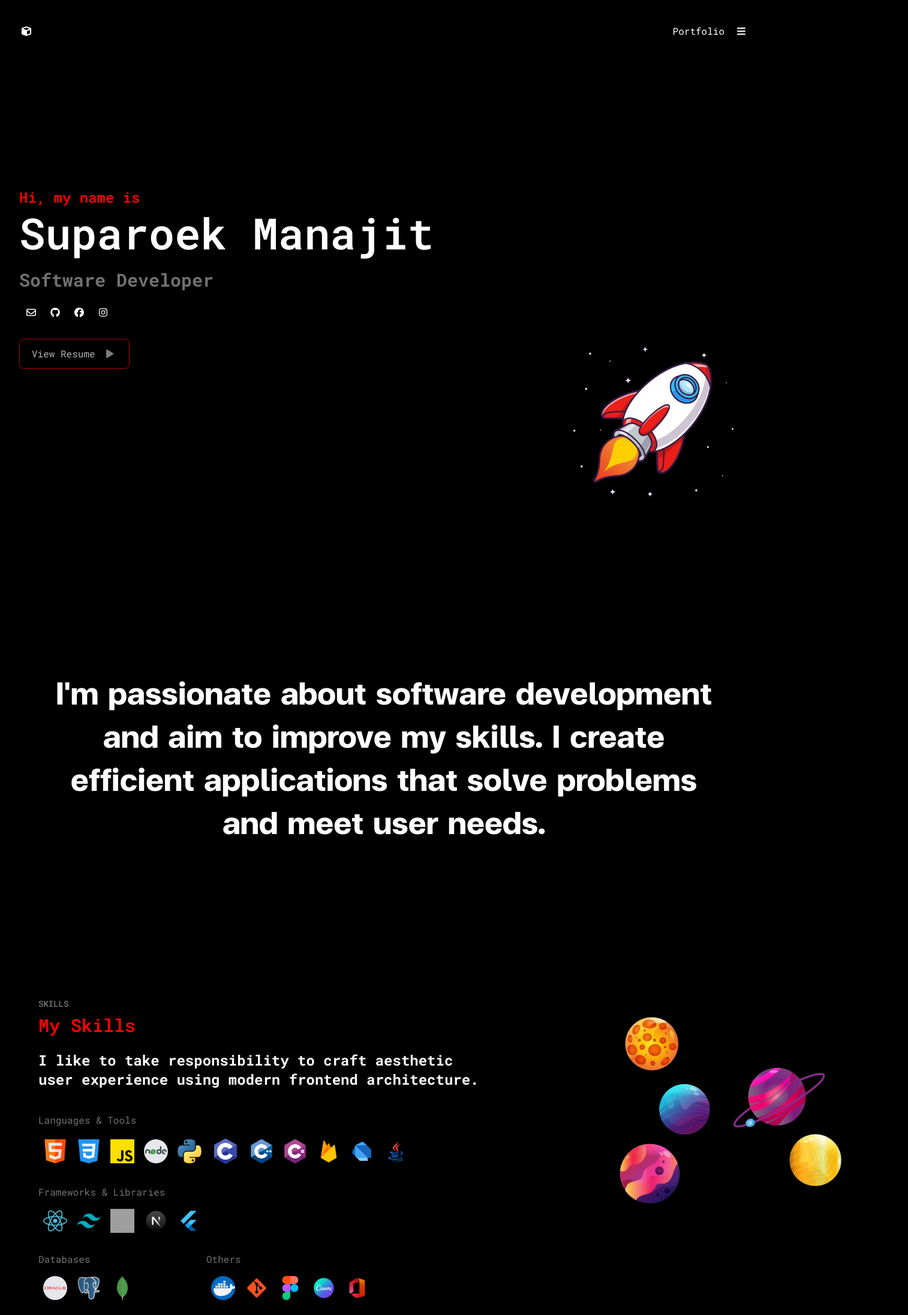
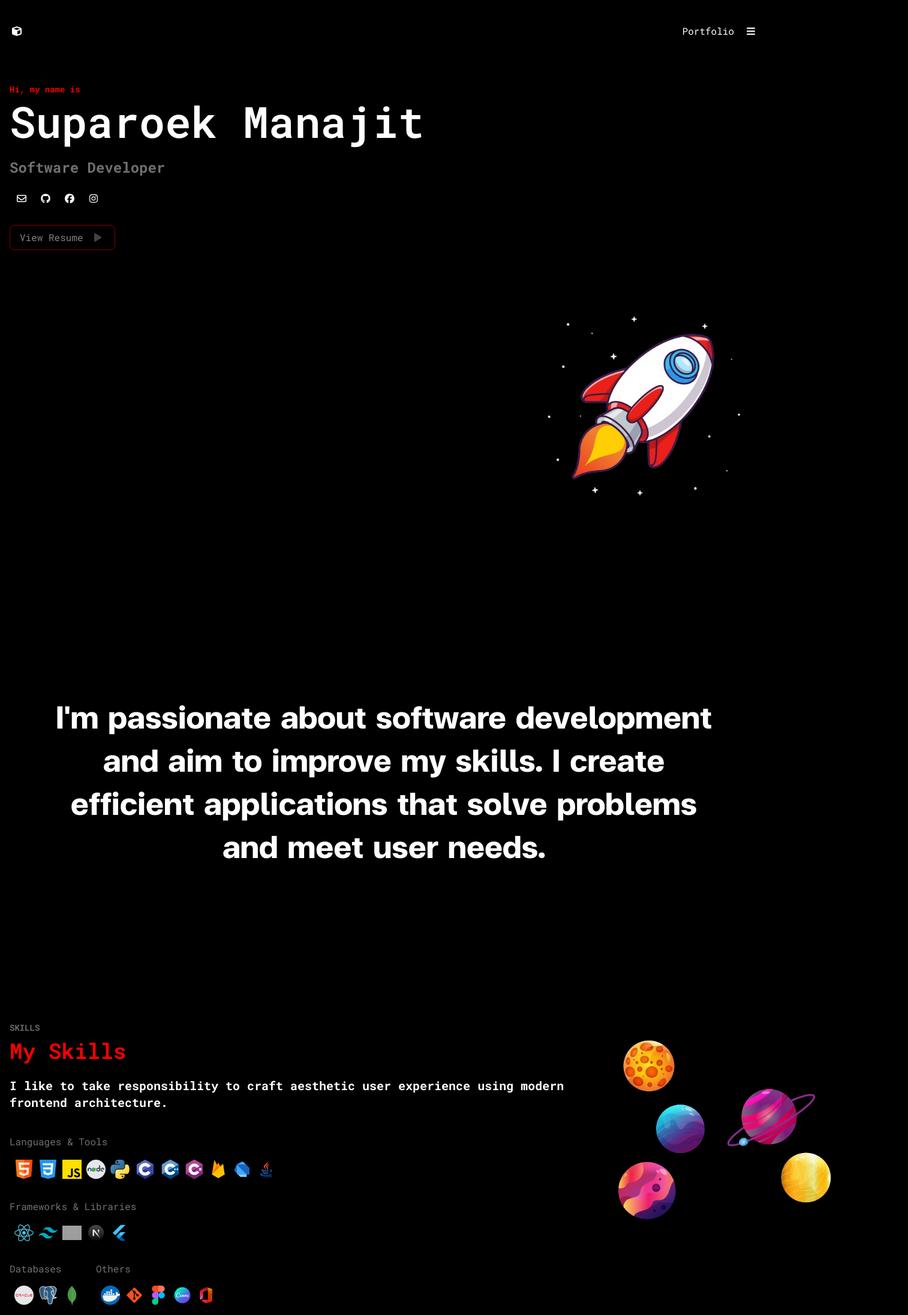
Before and after one commit to supxroek/my-portfolio, a Next.js app: page / in a window 1280 px wide. Shown: the top 2193 px of the page at 60% size, 1514 px wide, since content can reach past the window. Built offline with nearby package versions, Linux system fonts and the light colour scheme; grey boxes are pictures that could not be loaded.

Commit message:
update resposive

```diff
--- a/src/app/page.jsx
+++ b/src/app/page.jsx
@@ -6,30 +6,32 @@ import { faFacebook, faGithub, faInstagram } from "@fortawesome/free-brands-svg-
 
 export default function Page() {
   return (
-    <main className="mx-auto my-10 max-w-7xl px-2 sm:px-4 md:px-6 lg:px-8">
+    <main className="mx-auto my-10 px-4">
       {/* Navbar */}
-      <nav className="flex justify-between sticky top-10">
+      <nav className="flex justify-between sticky top-10 ">
         <a href="/">
           <FontAwesomeIcon icon={faCube} className="w-6 h-6" />
         </a>
 
         <div className="flex space-x-4">
           <a>Portfolio</a>
-          <a href="#">
+          <a>
             <FontAwesomeIcon icon={faBars} className="w-6 h-6" />
           </a>
         </div>
       </nav>
 
       {/* ABOUT ME */}
-      <main className="flex flex-col lg:flex-row h-screen justify-between">
-        <div className="flex flex-col justify-center">
+      <section className="grid h-screen mt-10">
+        <div className="grid items-center">
           <div>
-            <h1 className="font-semibold text-xl sm:text-2xl mb-2 text-[#FF0000]">
+            <h1 className="font-semibold text-[#FF0000] text-sm">
               Hi, my name is
             </h1>
-            <h1 className="font-semibold text-3xl sm:text-4xl lg:text-7xl">Suparoek Manajit</h1>
-            <h1 className="font-bold text-lg sm:text-xl lg:text-3xl my-6 text-[#aaaa] ">
+            <h1 className="font-semibold mt-2 text-4xl md:text-5xl lg:text-7xl">
+              Suparoek Manajit
+            </h1>
+            <h1 className="font-bold my-6 text-[#aaaa] text-xl sm:text-2xl">
               Software Developer
             </h1>
 
@@ -65,7 +67,7 @@ export default function Page() {
 
             <div className="mt-8">
               <a href="/resume.pdf" target="_blank" className="animate-pulse">
-                <span className="px-4 py-2 sm:px-5 sm:py-3 inline-flex border-1 items-center border-[#FF0000]  rounded-lg shadow-md transition duration-1000 bg-transparent hover:bg-[#FF0000]">
+                <span className="px-4 py-2 inline-flex border-1 items-center border-[#FF0000]  rounded-lg shadow-md transition duration-700 bg-transparent hover:bg-[#FF0000]">
                   View Resume
                   <FontAwesomeIcon
                     icon={faPlay}
@@ -77,154 +79,172 @@ export default function Page() {
           </div>
         </div>
 
-        <div className="flex items-end justify-end mt-10 lg:mt-0">
+        <div className="flex items-center justify-center sm:justify-end">
           <img
             src="/rocket2.png"
-            className="rounded-lg shadow-lg w-32 sm:w-40 md:w-60 lg:w-80 h-auto"
+            className="rounded-lg shadow-lg w-50 h-auto sm:w-80 md:w-96"
           />
         </div>
-      </main>
+      </section>
 
       {/* PASSION */}
-      <main className="flex h-screen items-center justify-center px-2 sm:px-4 md:px-6 lg:px-8">
+      <section className="flex h-screen items-center justify-center">
         <div className="inline-block">
           <h1
-            className={`${FCIBold.className} font-bold text-3xl sm:text-4xl md:text-5xl lg:text-7xl text-center max-w-6xl`}
+            className={`${FCIBold.className} text-center max-w-6xl font-bold text-4xl sm:text-5xl md:text-6xl lg:text-7xl`}
           >
             I'm passionate about software development and aim to improve my
             skills. I create efficient applications that solve problems and meet
             user needs.
           </h1>
         </div>
-      </main>
+      </section>
 
       {/* SKILLS */}
-      <main className="grid grid-cols-1 lg:grid-cols-[80%_40%] h-screen justify-between px-2 sm:px-4 md:px-6 lg:px-8">
-        <div>
+      <section className="grid h-screen-auto">
+        <div className="grid sm:grid-cols-[80%_40%] sm:justify-between">
+          <div className="grid">
             <h1 className="font-semibold text-sm mb-2 text-[#aaaa]">SKILLS</h1>
-          <h1 className="font-semibold text-3xl text-[#FF0000]">My Skills</h1>
-          <h1 className="font-bold text-xl sm:text-2xl mt-6 w-[80%]">
+            <h1 className="font-semibold text-2xl text-[#FF0000] sm:text-4xl">
+              My Skills
+            </h1>
+            <h1 className="font-bold text-sm sm:text-xl mt-6">
               I like to take responsibility to craft aesthetic user experience
               using modern frontend architecture.
             </h1>
 
             <h1 className="mt-10 text-[#aaaa]">Languages & Tools</h1>
-          <div className="flex flex-wrap space-x-4 mt-2 p-2 items-center">
-            <img src="/html.png" className="w-8 sm:w-10 h-8 sm:h-10" />
-            <img src="/css.png" className="w-8 sm:w-10 h-8 sm:h-10" />
-            <img src="/js.png" className="w-8 sm:w-10 h-8 sm:h-10" />
+            <div className="flex flex-wrap space-x-2 mt-2 p-2 items-center">
+              <img src="/html.png" className="w-8" />
+              <img src="/css.png" className="w-8" />
+              <img src="/js.png" className="w-8" />
               <img
                 src="/nodejs.png"
-              className="w-8 sm:w-10 h-8 sm:h-10 p-0.5 bg-gray-200 rounded-full"
+                className="w-8 p-0.5 bg-gray-200 rounded-full"
               />
-            <img src="/python.png" className="w-8 sm:w-10 h-8 sm:h-10" />
-            <img src="/c.png" className="w-10 sm:w-12 h-10 sm:h-12" />
-            <img src="/c-plus.png" className="w-8 sm:w-10 h-8 sm:h-10" />
-            <img src="/c-sharp.png" className="w-8 sm:w-10 h-8 sm:h-10" />
-            <img src="/firebase.png" className="w-8 sm:w-10 h-8 sm:h-10" />
-            <img src="/dart.png" className="w-8 sm:w-10 h-8 sm:h-10" />
-            <img src="/java.png" className="w-8 sm:w-10 h-8 sm:h-10" />
+              <img src="/python.png" className="w-8" />
+              <img src="/c.png" className="w-9" />
+              <img src="/c-plus.png" className="w-8" />
+              <img src="/c-sharp.png" className="w-8" />
+              <img src="/firebase.png" className="w-8" />
+              <img src="/dart.png" className="w-8" />
+              <img src="/java.png" className="w-8" />
             </div>
 
             <h1 className="mt-6 text-[#aaaa]">Frameworks & Libraries</h1>
-          <div className="flex flex-wrap space-x-4 mt-2 p-2 items-center">
-            <img src="/react.png" className="w-8 sm:w-10 h-8 sm:h-10" />
-            <img src="/tailwindcss.png" className="w-8 sm:w-10 h-8 sm:h-10" />
-            <img src="/vite.png" className="w-8 sm:w-10 h-8 sm:h-10" />
-            <img src="/nextjs.png" className="w-8 sm:w-10 h-8 sm:h-10" />
-            <img src="/flutter.png" className="w-8 sm:w-10 h-8 sm:h-10" />
+            <div className="flex flex-wrap space-x-2 mt-2 p-2 items-center">
+              <img src="/react.png" className="w-8" />
+              <img src="/tailwindcss.png" className="w-8" />
+              <img src="/vite.png" className="w-8" />
+              <img src="/nextjs.png" className="w-8" />
+              <img src="/flutter.png" className="w-8" />
             </div>
 
-          <div className="grid-cols-2 inline-grid">
+            <div className="sm:flex gap-x-4">
               <div>
                 <h1 className="mt-6 text-[#aaaa]">Databases</h1>
-              <div className="flex flex-wrap space-x-4 mt-2 p-2 items-center">
+                <div className="flex flex-wrap space-x-2 mt-2 p-2 items-center">
                   <img
                     src="/oracle.png"
-                  className="w-8 sm:w-10 h-8 sm:h-10 p-0.5 bg-gray-200 rounded-full"
+                    className="w-8 p-0.5 bg-gray-200 rounded-full"
                   />
-                <img src="/postgresql.png" className="w-8 sm:w-10 h-8 sm:h-10" />
-                <img src="/mongodb.png" className="w-8 sm:w-10 h-8 sm:h-10" />
+                  <img src="/postgresql.png" className="w-8" />
+                  <img src="/mongodb.png" className="w-8" />
                 </div>
               </div>
 
               <div>
                 <h1 className="mt-6 text-[#aaaa]">Others</h1>
-              <div className="flex flex-wrap space-x-4 mt-2 p-2 items-center">
-                <img src="/docker.png" className="w-8 sm:w-10 h-8 sm:h-10" />
-                <img src="/git.png" className="w-8 sm:w-10 h-8 sm:h-10" />
-                <img src="/figma.png" className="w-8 sm:w-10 h-8 sm:h-10" />
-                <img src="/canva.png" className="w-8 sm:w-10 h-8 sm:h-10" />
-                <img src="/microsoft-office.png" className="w-8 sm:w-10 h-8 sm:h-10" />
+                <div className="flex flex-wrap space-x-2 mt-2 p-2 items-center">
+                  <img src="/docker.png" className="w-8" />
+                  <img src="/git.png" className="w-8" />
+                  <img src="/figma.png" className="w-8" />
+                  <img src="/canva.png" className="w-8" />
+                  <img src="/microsoft-office.png" className="w-8" />
                 </div>
               </div>
             </div>
           </div>
 
-        <div className="flex items-start justify-center mt-10 lg:mt-0">
+          <div className="flex mt-50 items-center justify-center sm:items-start sm:justify-start sm:mt-0">
             <img
               src="/planet.png"
-            className="rounded-lg shadow-lg w-32 sm:w-40 md:w-60 lg:w-100 h-auto"
+              className="rounded-lg shadow-lg w-50 h-auto sm:w-80 lg:w-96"
             />
           </div>
-      </main>
+        </div>
+      </section>
 
       {/* Attention */}
-      <main className="flex h-screen items-center justify-center px-2 sm:px-4 md:px-6 lg:px-8">
+      <section className="flex h-screen items-center justify-center">
         <div className="inline-block">
           <h1
-            className={`${FCIBold.className} font-bold text-3xl sm:text-4xl md:text-5xl lg:text-7xl text-center max-w-6xl`}
+            className={`${FCIBold.className} font-bold text-4xl sm:text-5xl md:text-6xl lg:text-7xl text-center max-w-6xl`}
           >
             I have a strong obsession for attention to detail.
           </h1>
         </div>
-      </main>
+      </section>
 
       {/* PROJECTS */}
-      <main className="grid grid-cols-1 lg:grid-cols-[80%_40%] h-auto mb-[20%] justify-between px-2 sm:px-4 md:px-6 lg:px-8">
+      <section className="grid h-screen-auto mb-[60%]">
         <div>
           <h1 className="font-semibold text-sm mb-2 text-[#aaaa]">PROJECTS</h1>
-          <h1 className="font-semibold text-3xl text-[#FF0000]">My Projects</h1>
-          <h1 className="font-bold text-xl sm:text-2xl mt-6 w-[80%]">
+          <h1 className="font-semibold text-2xl text-[#FF0000] sm:text-4xl">
+            My Projects
+          </h1>
+          <h1 className="font-bold text-sm sm:text-xl mt-6">
             I have worked on several projects that have helped me to improve my
             skills and knowledge.
           </h1>
 
-          <div className="flex flex-col space-y-4 mt-10">
-            <div className="flex space-x-4 items-center">
-              <img src="#" className="w-16 sm:w-20 md:w-24 lg:w-32 h-16 sm:h-20 md:h-24 lg:h-32 rounded-lg" />
+          <div className="grid space-y-8 mt-10">
+            <div className="grid space-y-4 items-center">
+              <img
+                src="https://images.unsplash.com/photo-1605379399642-870262d3d051?q=80&w=2106&auto=format&fit=crop&ixlib=rb-4.0.3&ixid=M3wxMjA3fDB8MHxwaG90by1wYWdlfHx8fGVufDB8fHx8fA%3D%3D"
+                className="w-xl h-auto h-max-50 rounded-lg"
+              />
               <div>
-                <h1 className="font-bold text-lg sm:text-xl md:text-2xl">Project 1</h1>
+                <h1 className="font-bold text-lg sm:text-xl">Project 1</h1>
                 <p className="text-[#aaaa]">
                   Lorem ipsum dolor sit amet, consectetur adipiscing elit.
                 </p>
               </div>
             </div>
 
-            <div className="flex space-x-4 items-center">
-              <img src="#" className="w-16 sm:w-20 md:w-24 lg:w-32 h-16 sm:h-20 md:h-24 lg:h-32 rounded-lg" />
+            <div className="grid space-y-4 items-center">
+              <img
+                src="https://images.unsplash.com/photo-1522252234503-e356532cafd5?q=80&w=1925&auto=format&fit=crop&ixlib=rb-4.0.3&ixid=M3wxMjA3fDB8MHxwaG90by1wYWdlfHx8fGVufDB8fHx8fA%3D%3D"
+                className="w-xl h-auto h-max-50 rounded-lg"
+              />
               <div>
-                <h1 className="font-bold text-lg sm:text-xl md:text-2xl">Project 2</h1>
+                <h1 className="font-bold text-lg sm:text-xl">Project 2</h1>
                 <p className="text-[#aaaa]">
                   Lorem ipsum dolor sit amet, consectetur adipiscing elit.
                 </p>
               </div>
             </div>
 
-            <div className="flex space-x-4 items-center">
-              <img src="#" className="w-16 sm:w-20 md:w-24 lg:w-32 h-16 sm:h-20 md:h-24 lg:h-32 rounded-lg" />
+            <div className="grid space-y-4 items-center">
+              <img
+                src="https://images.unsplash.com/photo-1534972195531-d756b9bfa9f2?q=80&w=2070&auto=format&fit=crop&ixlib=rb-4.0.3&ixid=M3wxMjA3fDB8MHxwaG90by1wYWdlfHx8fGVufDB8fHx8fA%3D%3D"
+                className="w-xl h-auto h-max-50 rounded-lg"
+              />
               <div>
-                <h1 className="font-bold text-lg sm:text-xl md:text-2xl">Project 3</h1>
+                <h1 className="font-bold text-lg sm:text-xl">Project 3</h1>
                 <p className="text-[#aaaa]">
                   Lorem ipsum dolor sit amet, consectetur adipiscing elit.
                 </p>
               </div>
             </div>
 
-            <div className="flex space-x-4 items-center">
-              <img src="#" className="w-16 sm:w-20 md:w-24 lg:w-32 h-16 sm:h-20 md:h-24 lg:h-32 rounded-lg" />
+            <div className="grid space-y-4 items-center">
+              <img
+                src="https://images.unsplash.com/photo-1566837945700-30057527ade0?q=80&w=2070&auto=format&fit=crop&ixlib=rb-4.0.3&ixid=M3wxMjA3fDB8MHxwaG90by1wYWdlfHx8fGVufDB8fHx8fA%3D%3D"
+                className="w-xl h-auto h-max-50 rounded-lg"
+              />
               <div>
-                <h1 className="font-bold text-lg sm:text-xl md:text-2xl">Project 4</h1>
+                <h1 className="font-bold text-lg sm:text-xl">Project 4</h1>
                 <p className="text-[#aaaa]">
                   Lorem ipsum dolor sit amet, consectetur adipiscing elit.
                 </p>
@@ -232,38 +252,47 @@ export default function Page() {
             </div>
           </div>
         </div>
-      </main>
+      </section>
 
       {/* CONTACT */}
-      <main className="flex flex-col lg:flex-row h-screen justify-between px-2 sm:px-4 md:px-6 lg:px-8">
+      <section className="grid h-screen">
         <div>
           <h1 className="font-semibold text-sm mb-2 text-[#aaaa]">CONTACT</h1>
-          <h1 className="font-semibold text-3xl text-[#FF0000]">Contact Me</h1>
-          <h1 className="font-bold text-xl sm:text-2xl mt-6 w-[80%]">
+          <h1 className="font-semibold text-2xl text-[#FF0000] sm:text-4xl">
+            Contact Me
+          </h1>
+          <h1 className="font-bold text-sm sm:text-xl mt-6">
             I am open to new opportunities and collaborations. Feel free to
             contact me.
           </h1>
-          <form className="mt-8 space-y-4 w-full lg:w-[50%]">
+
+          <form className="mt-8 space-y-4 w-full sm:items-center sm:justify-center sm:px-[10%] md:px-[20%] lg:px-[35%]">
             <div>
-              <label className="block text-sm font-medium text-gray-700">Name</label>
+              <label className="block text-sm font-medium text-gray-700">
+                Name
+              </label>
               <input
                 type="text"
-                className="mt-1 block w-full px-3 py-2 border border-gray-300 rounded-md shadow-sm focus:outline-none focus:ring-[#FF0000] focus:border-[#FF0000] sm:text-sm"
+                className="mt-1 block w-full px-3 py-2 border border-gray-300 rounded-md shadow-sm focus:outline-none focus:ring-[#FF0000] focus:border-[#FF0000]"
                 placeholder="Your Name"
               />
             </div>
             <div>
-              <label className="block text-sm font-medium text-gray-700">Email</label>
+              <label className="block text-sm font-medium text-gray-700">
+                Email
+              </label>
               <input
                 type="email"
-                className="mt-1 block w-full px-3 py-2 border border-gray-300 rounded-md shadow-sm focus:outline-none focus:ring-[#FF0000] focus:border-[#FF0000] sm:text-sm"
+                className="mt-1 block w-full px-3 py-2 border border-gray-300 rounded-md shadow-sm focus:outline-none focus:ring-[#FF0000] focus:border-[#FF0000]"
                 placeholder="Your Email"
               />
             </div>
             <div>
-              <label className="block text-sm font-medium text-gray-700">Message</label>
+              <label className="block text-sm font-medium text-gray-700">
+                Message
+              </label>
               <textarea
-                className="mt-1 block w-full px-3 py-2 border border-gray-300 rounded-md shadow-sm focus:outline-none focus:ring-[#FF0000] focus:border-[#FF0000] sm:text-sm"
+                className="mt-1 block w-full px-3 py-2 border border-gray-300 rounded-md shadow-sm focus:outline-none focus:ring-[#FF0000] focus:border-[#FF0000]"
                 rows="4"
                 placeholder="Your Message"
               ></textarea>
@@ -278,23 +307,45 @@ export default function Page() {
             </div>
           </form>
         </div>
-      </main>
+      </section>
 
       {/* Footer */}
-      <footer className="flex flex-col mt-10 items-center justify-center px-2 sm:px-4 md:px-6 lg:px-8">
-        <p>&copy; 2023 Suparoek Manajit. All rights reserved.</p>
-        <div className="flex space-x-4 mt-2">
-          <a href="#" className="hover:text-amber-600 transition duration-300">
-            Facebook
+      <section className="gird h-screen-auto">
+        <div>
+          <p className="text-center">
+            &copy; 2025 Suparoek Manajit. All rights reserved.
+          </p>
+        </div>
+        <div className="flex mt-2 space-x-4 items-center justify-center">
+          <a href="#" target="_blank">
+            <FontAwesomeIcon
+              icon={faEnvelope}
+              className="w-6 h-6 hover:text-[#FF0000]"
+            />
           </a>
-          <a href="#" className="hover:text-amber-600 transition duration-300">
-            Twitter
+
+          <a href="#" target="_blank">
+            <FontAwesomeIcon
+              icon={faGithub}
+              className="w-6 h-6 hover:text-[#FF0000]"
+            />
           </a>
-          <a href="#" className="hover:text-amber-600 transition duration-300">
-            LinkedIn
+
+          <a href="#" target="_blank">
+            <FontAwesomeIcon
+              icon={faFacebook}
+              className="w-6 h-6 hover:text-[#FF0000]"
+            />
+          </a>
+
+          <a href="#" target="_blank">
+            <FontAwesomeIcon
+              icon={faInstagram}
+              className="w-6 h-6 hover:text-[#FF0000]"
+            />
           </a>
         </div>
-      </footer>
+      </section>
     </main>
   );
 }
```
Lines whose indentation alone changed are shown as unchanged.
